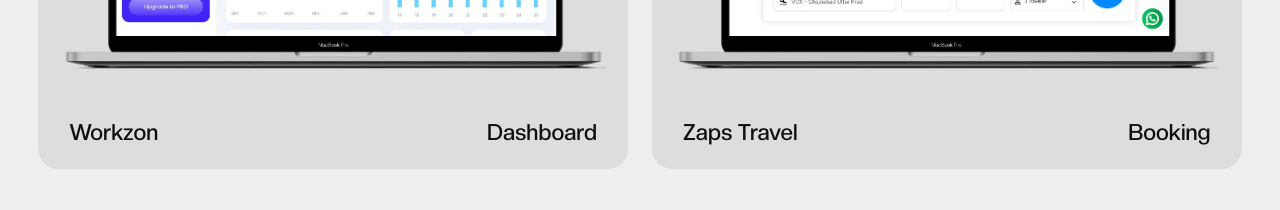
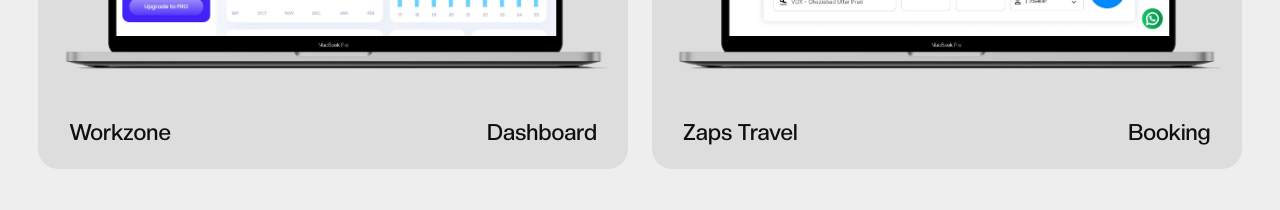
Before and after one commit to sheikhmuktadir-dev/muktadir-portfolio, a React (Vite) app: page / in a window 1280 px wide. Shown: the part 3060-3270 px from the top of the page. Built offline with nearby package versions, Linux system fonts and the light colour scheme.

Commit message:
image update workzon

```diff
--- a/src/Data/Data.js
+++ b/src/Data/Data.js
@@ -93,7 +93,7 @@
   },
   {
     id: 3,
-    title: "Workzon",
+    title: "Workzone",
     title2: "Dashboard",
     image: "/images/workzon.webp",
     link: "https://workzon.vercel.app/",
```
Also changed, not shown: public/images/workzon.webp.
